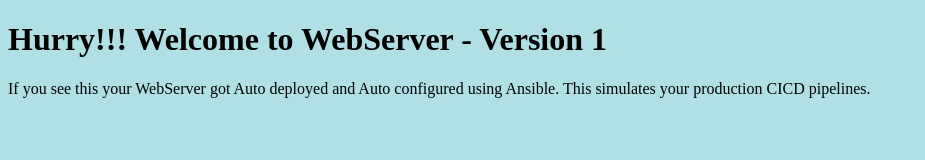
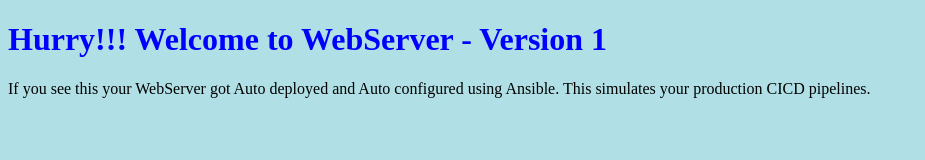
Before and after one commit to uvnikam/DevOps_CICD, a plain HTML site: page index.html in a window 1280 px wide. Shown: the whole page, without its empty margins (0-925 px from the left). Drawn offline with Linux system fonts and the light colour scheme.

Commit message:
Update index.html

```diff
--- a/index.html
+++ b/index.html
@@ -2,7 +2,7 @@
 <html>
 <body style="background-color:powderblue;">
 
-<h1>Hurry!!! Welcome to WebServer - Version 1 </h1>
+<h1 style="color:blue;"> Hurry!!! Welcome to WebServer - Version 1 </h1>
 
 <p>If you see this your WebServer got Auto deployed and Auto configured using Ansible. This simulates your production CICD pipelines.</p>
 
```
